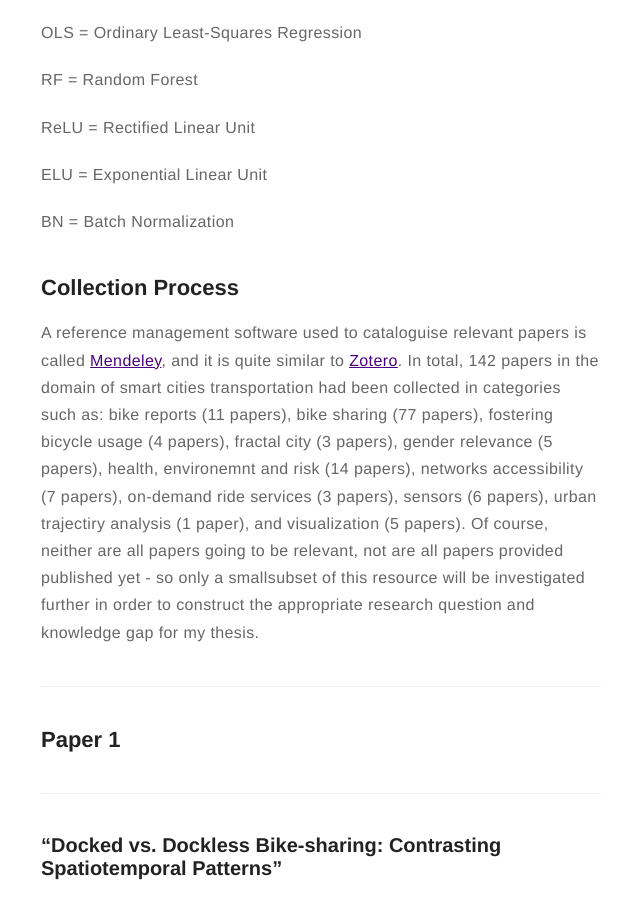
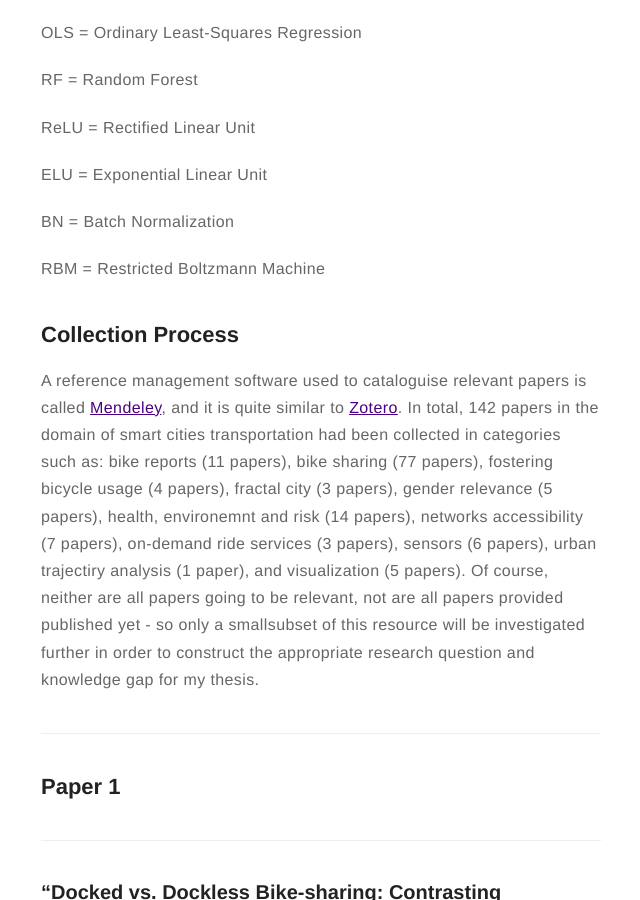
Before and after one commit to dljubenk/dljubenk.github.io, a Jekyll site: the page built from _posts/2019-02-06-literature-study.markdown, in a window 1280 px wide and 900 px high, scrolled down 1110 px. Shown: the whole window, without its empty margins (319-959 px from the left). Built offline with Jekyll 4.4.1, drawn with Linux system fonts in a browser that asks for light colours; emoji names are drawn with the system emoji font; comment, search, counter and statistics services are not loaded.

Commit message:
Update 2019-02-06-literature-study.markdown

```diff
--- a/_posts/2019-02-06-literature-study.markdown
+++ b/_posts/2019-02-06-literature-study.markdown
@@ -65,6 +65,8 @@ ReLU = Rectified Linear Unit
 ELU = Exponential Linear Unit
 
 BN = Batch Normalization
+
+RBM = Restricted Boltzmann Machine
 
 
 ## Collection Process
```
